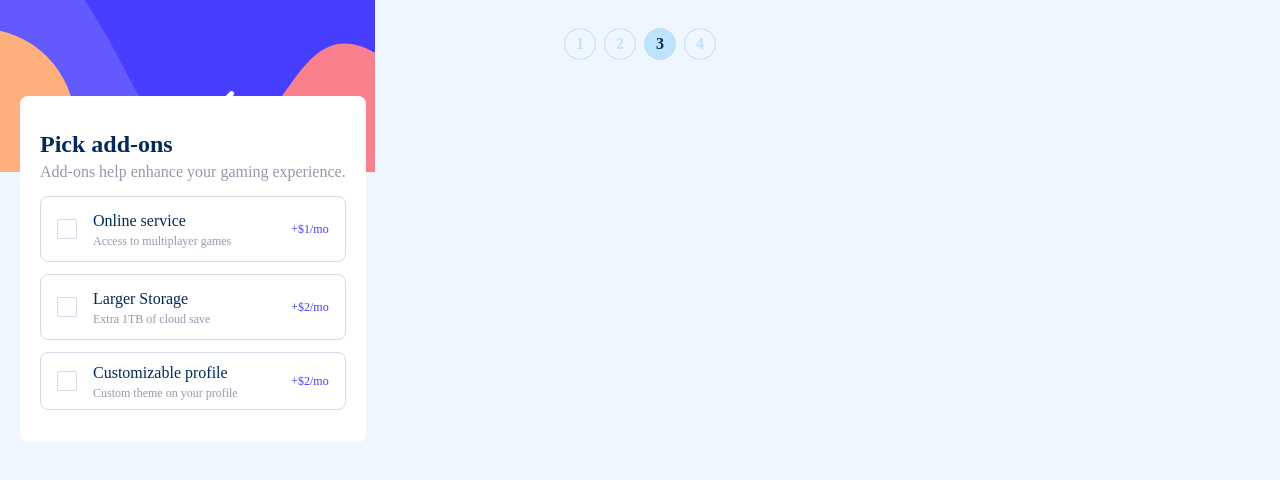
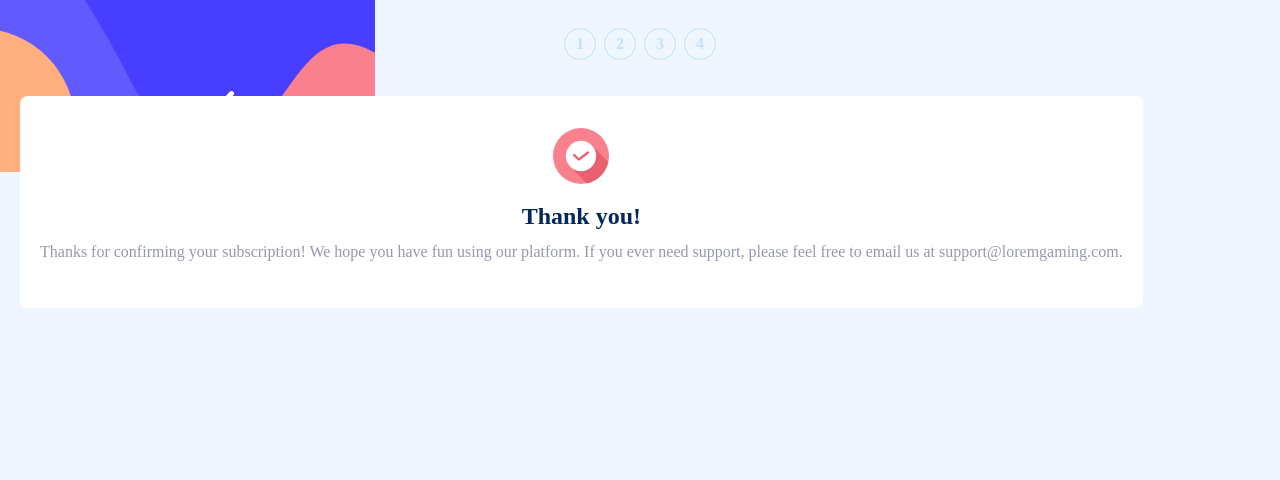
Before and after one commit to Gw3i/fm-multistep-form, an Angular app: page / in a window 1280 px wide. Shown: the top 480 px of the page. Built offline with nearby package versions, Linux system fonts and the light colour scheme.

Commit message:
Adjust styling for xl viewport for last form step

```diff
--- a/src/app/components/multistep-form/multistep-form.component.html
+++ b/src/app/components/multistep-form/multistep-form.component.html
@@ -108,7 +108,7 @@
 
     <!-- Step 3 -->
 
-    <div *ngIf="currentStep === 3" class="xl:mx-auto xl:mt-10 xl:w-[400px]">
+    <div *ngIf="currentStep === 3" class="xl:mx-auto xl:mt-10 xl:w-[450px]">
       <h2 class="text-2xl font-bold xl:mb-2">Pick add-ons</h2>
       <p class="text-neutral-cool-gray mb-3 xl:mb-7">
         Add-ons help enhance your gaming experience.
@@ -185,8 +185,8 @@
 
     <!-- Summary -->
     <div *ngIf="currentStep === 4" class="xl:mx-auto xl:mt-10">
-      <h2 class="text-2xl font-bold">Finishing up</h2>
-      <p class="text-neutral-cool-gray mb-3">
+      <h2 class="text-2xl font-bold xl:mb-2">Finishing up</h2>
+      <p class="text-neutral-cool-gray mb-3 xl:mb-7">
         Double-check everything looks OK before confirming.
       </p>
 
@@ -221,11 +221,15 @@
 
     <!-- Thank you -->
     <div
-      class="flex flex-col items-center text-center xl:mx-auto xl:mt-10"
+      class="flex flex-col items-center text-center xl:mx-auto xl:my-auto xl:w-[450px]"
       *ngIf="currentStep === 5"
     >
-      <img class="w-14 mb-4" src="assets/images/icon-thank-you.svg" alt="" />
-      <h2 class="text-2xl font-bold mb-2">Thank you!</h2>
+      <img
+        class="w-14 mb-4 xl:w-[88px] xl:mb-8"
+        src="assets/images/icon-thank-you.svg"
+        alt=""
+      />
+      <h2 class="text-2xl font-bold mb-2 xl:text-4xl">Thank you!</h2>
       <p class="text-neutral-cool-gray mb-3">
         Thanks for confirming your subscription! We hope you have fun using our
         platform. If you ever need support, please feel free to email us at
--- a/src/app/components/multistep-form/multistep-form.service.ts
+++ b/src/app/components/multistep-form/multistep-form.service.ts
@@ -2,7 +2,7 @@ import { Injectable } from '@angular/core';
 
 @Injectable()
 export class MultistepFormService {
-  currentStep: number | null = 3;
+  currentStep: number | null = 5;
 
   steps: number[] = [1, 2, 3, 4];
 }
```
